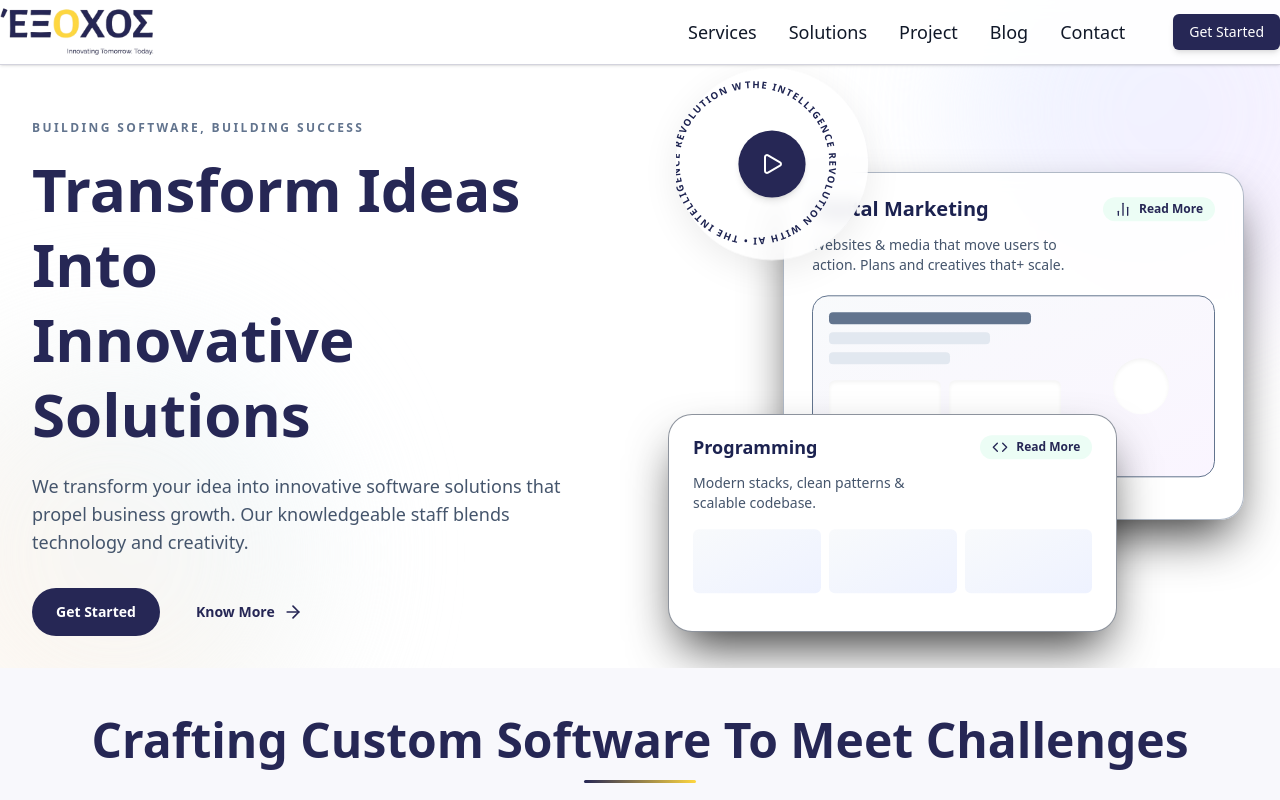
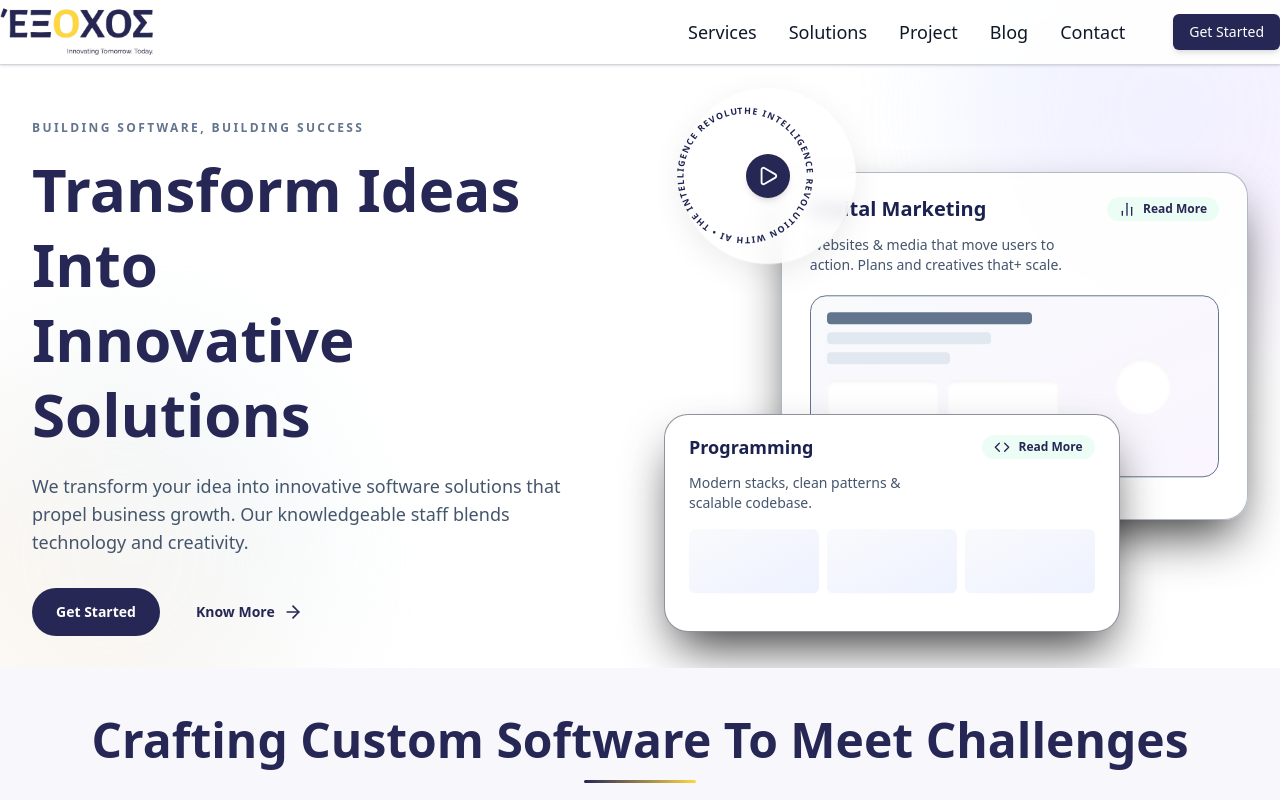
Before and after one commit to digitalwebconnection/EEoxoe, a React (Vite) app: page / in a window 1280 px wide. Shown: the top 800 px of the page. Built offline with nearby package versions, Linux system fonts and the light colour scheme.

Commit message:
first commit

```diff
--- a/src/component/Homepage/HomeHero.tsx
+++ b/src/component/Homepage/HomeHero.tsx
@@ -39,7 +39,7 @@ const badgeVariants: Variants = {
   hidden: { opacity: 0, scale: 0.1, rotate: 90 },
   show: {
     opacity: 1,
-    scale: 1.2,
+    scale: 1.1,
     rotate: 0,
     transition: { duration: 0.1, type: "spring", stiffness: 200 },
   },
@@ -141,10 +141,10 @@ const HeroSection: React.FC = () => {
         </motion.div>
 
         {/* RIGHT: decorative badge + overlapping cards */}
-        <div className="relative mx-auto w-full max-w-xl">
+        <div className="relative mx-auto w-full max-w-2xl">
           {/* Circular text badge with play */}
           <CircularPlayBadge
-            className="absolute -right-6 -top-10 z-10 hidden sm:block"
+            className="absolute  -right-6 -top-7 z-10 hidden sm:block"
             variants={badgeVariants}
           />
 
@@ -253,13 +253,19 @@ const CircularPlayBadge: React.FC<CircularPlayBadgeProps> = ({
       <div className="absolute inset-0 rounded-full bg-white/80 shadow-[0_8px_30px_rgba(0,0,0,0.08)] backdrop-blur" />
 
       {/* circular text via SVG */}
-      <svg viewBox="0 0 200 200" className="absolute inset-0 h-full w-full">
+      <svg
+        viewBox="0 0 200 200"
+        className="absolute inset-0 h-full w-full"
+        style={{ overflow: "visible" }} // <-- important so text isn’t clipped
+      >
         <defs>
+          {/* slightly smaller radius so text sits further inside */}
           <path
             id="circlePath"
-            d="M 100, 100 m -78, 0 a 78,78 0 1,1 156,0 a 78,78 0 1,1 -156,0"
+            d="M 100,100 m -70,0 a 70,70 0 1,1 140,0 a 70,70 0 1,1 -140,0"
           />
         </defs>
+
         <motion.text
           fill="#1C2250"
           fontSize="10"
@@ -279,7 +285,7 @@ const CircularPlayBadge: React.FC<CircularPlayBadgeProps> = ({
           boxShadow: "0 0 20px rgba(59, 130, 246, 0.5)",
         }}
         whileTap={{ scale: 0.95 }}
-        className="absolute left-1/2 top-1/2 h-14 w-14 -translate-x-1/2 -translate-y-1/2 rounded-full bg-[#262755] text-white shadow-md transition"
+        className="absolute left-1/2 top-1/2 h-10 w-10 -translate-x-1/2 -translate-y-1/2 rounded-full bg-[#262755] text-white shadow-md transition"
         aria-label="Play"
       >
         <Play className="mx-auto h-5 w-5" />
--- a/src/component/Homepage/HomeServices.tsx
+++ b/src/component/Homepage/HomeServices.tsx
@@ -46,7 +46,7 @@ const services: Service[] = [
     description:
       "Build powerful applications for iOS, Android, and Web platforms.",
     image:
-      "https://images.unsplash.com/photo-1511707171634-5f897ff02aa9?auto=format&fit=crop&w=800&q=80",
+      "https://www.mindinventory.com/blog/wp-content/uploads/2018/12/benefits-of-mobile-app-for-business.webp",
   },
   {
     icon: Cloud,
@@ -54,7 +54,7 @@ const services: Service[] = [
     description:
       "Seamlessly integrate cloud solutions for scalability and reliability.",
     image:
-      "https://images.unsplash.com/photo-1558494949-ef010cbdcc31?auto=format&fit=crop&w=800&q=80",
+      "https://bernardmarr.com/img/The%205%20Biggest%20Cloud%20Computing%20Trends%20In%202021.jpg",
   },
 ];
 
--- a/src/component/projectpage/ExcelintProjectPage.tsx
+++ b/src/component/projectpage/ExcelintProjectPage.tsx
@@ -448,7 +448,7 @@ const ExcelintFeaturesPage: React.FC = () => {
 
         {/* CLIENT SUCCESS STORIES */}
         <section
-          className={`mb-10 rounded-2xl bg-white px-5 py-7 shadow-sm md:px-0 md:py-9 ${entranceClasses(
+          className={`mb-10 rounded-2xl bg-white px-5 py-7 shadow-sm md:px-10 md:py-9 ${entranceClasses(
             pageLoaded,
             "delay-450"
           )}`}
```
